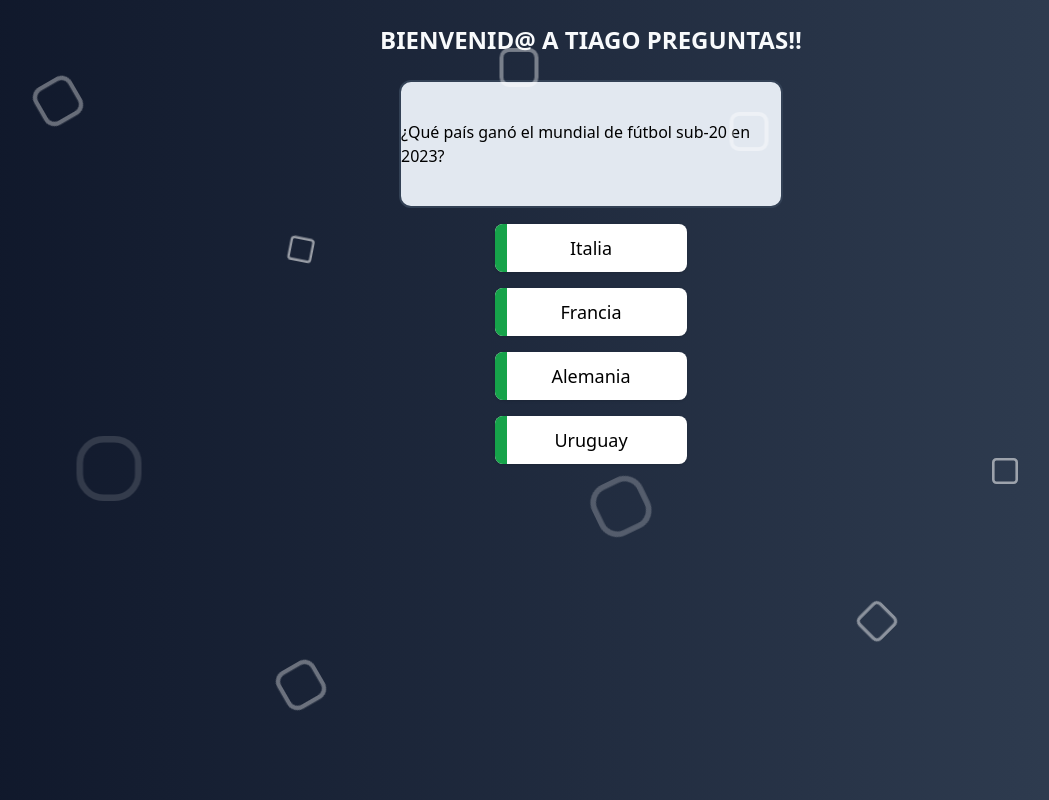
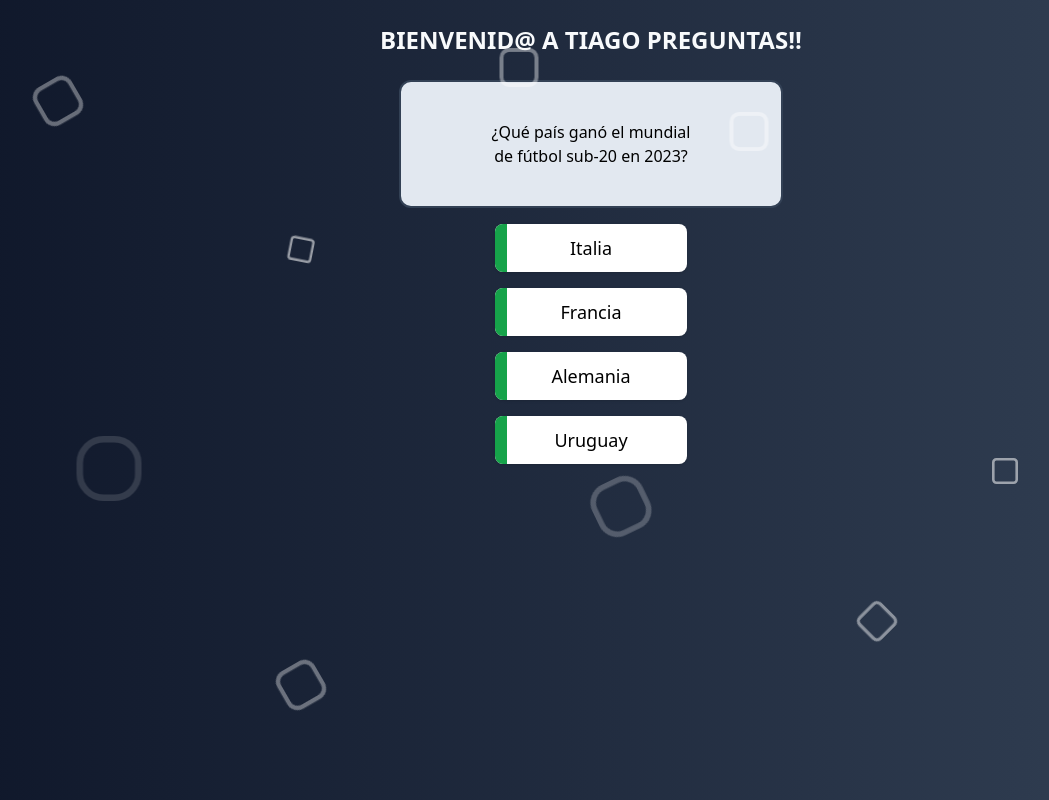
Before and after one commit to diegobalado/svelte-tiago-juegos, a SvelteKit app: page / in a window 1280 px wide. Shown: the whole page, without its empty margins (49-1098 px from the left). Built offline with nearby package versions, Linux system fonts and the light colour scheme.

Commit message:
adds question styling

```diff
--- a/src/routes/+page.svelte
+++ b/src/routes/+page.svelte
@@ -78,7 +78,9 @@
 				<div
 					class="mt-6 flex h-32 w-96 items-center justify-center rounded-xl border-2 border-slate-700 bg-slate-200"
 				>
-					{question.question}
+					<p class="text-center text-balance">
+						{question.question}
+					</p>
 				</div>
 				<div class="flex flex-col pt-4 gap-4">
 					{#each question?.options as option}
```
